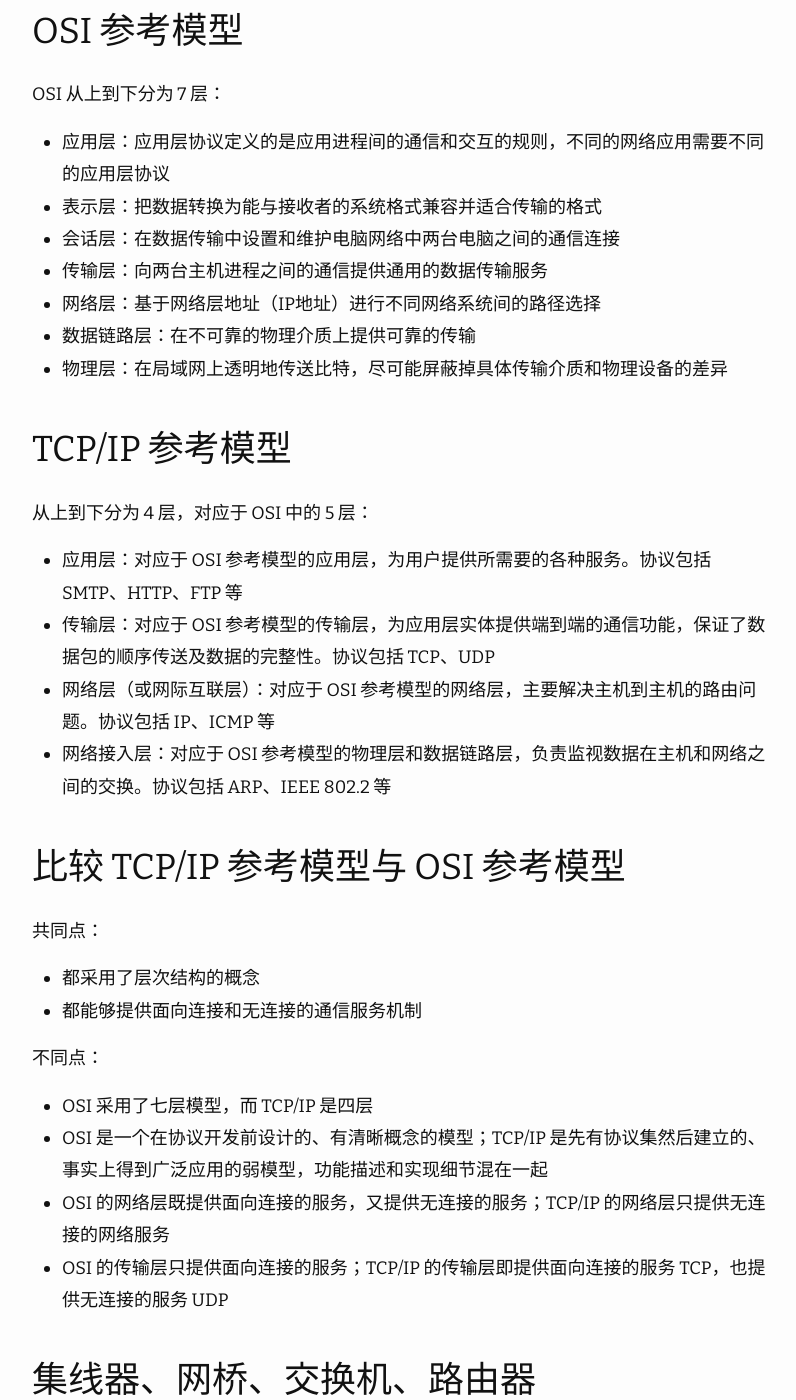
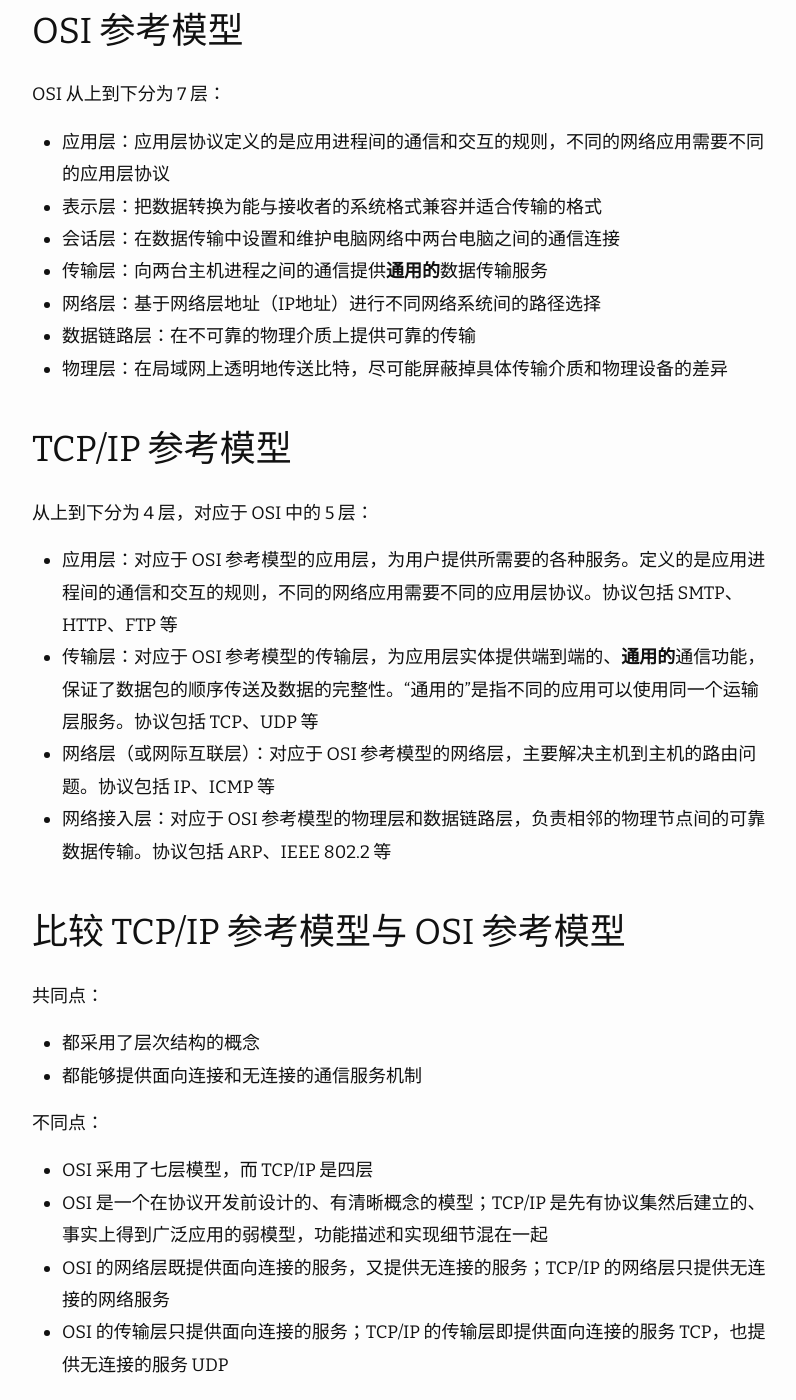
Before and after one commit to imageslr/blog, a Jekyll site: the page built from _posts/2020-07-08-protocol-stack.md, in a window 1280 px wide and 1400 px high, scrolled down 581 px. Shown: the whole window, without its empty margins (238-1034 px from the left). Built offline with Jekyll 4.4.1, drawn with Linux system fonts in a browser that asks for light colours; nearby versions of some CDN libraries; comment, search, counter and statistics services are not loaded.

Commit message:
update post

```diff
--- a/_posts/2020-07-08-protocol-stack.md
+++ b/_posts/2020-07-08-protocol-stack.md
@@ -11,17 +11,17 @@ OSI 从上到下分为 7 层：
 * 应用层：应用层协议定义的是应用进程间的通信和交互的规则，不同的网络应用需要不同的应用层协议
 * 表示层：把数据转换为能与接收者的系统格式兼容并适合传输的格式
 * 会话层：在数据传输中设置和维护电脑网络中两台电脑之间的通信连接
-* 传输层：向两台主机进程之间的通信提供通用的数据传输服务
+* 传输层：向两台主机进程之间的通信提供**通用的**数据传输服务
 * 网络层：基于网络层地址（IP地址）进行不同网络系统间的路径选择
 * 数据链路层：在不可靠的物理介质上提供可靠的传输
 * 物理层：在局域网上透明地传送比特，尽可能屏蔽掉具体传输介质和物理设备的差异
 
 ## TCP/IP 参考模型
 从上到下分为 4 层，对应于 OSI 中的 5 层：
-* 应用层：对应于 OSI 参考模型的应用层，为用户提供所需要的各种服务。协议包括 SMTP、HTTP、FTP 等
-* 传输层：对应于 OSI 参考模型的传输层，为应用层实体提供端到端的通信功能，保证了数据包的顺序传送及数据的完整性。协议包括 TCP、UDP
+* 应用层：对应于 OSI 参考模型的应用层，为用户提供所需要的各种服务。定义的是应用进程间的通信和交互的规则，不同的网络应用需要不同的应用层协议。协议包括 SMTP、HTTP、FTP 等
+* 传输层：对应于 OSI 参考模型的传输层，为应用层实体提供端到端的、**通用的**通信功能，保证了数据包的顺序传送及数据的完整性。“通用的”是指不同的应用可以使用同一个运输层服务。协议包括 TCP、UDP 等
 * 网络层（或网际互联层）：对应于 OSI 参考模型的网络层，主要解决主机到主机的路由问题。协议包括 IP、ICMP 等
-* 网络接入层：对应于 OSI 参考模型的物理层和数据链路层，负责监视数据在主机和网络之间的交换。协议包括 ARP、IEEE 802.2 等
+* 网络接入层：对应于 OSI 参考模型的物理层和数据链路层，负责相邻的物理节点间的可靠数据传输。协议包括 ARP、IEEE 802.2 等
 
 ## 比较 TCP/IP 参考模型与 OSI 参考模型
 共同点：
```
Also changed, not shown: _drafts/2020-04-18-linux-files.md (deleted, +0 -8 lines), _drafts/2020-05-01-copy-on-write.md (+5 -0 lines), _drafts/2020-06-21-minimum-number-of-shots.md (deleted, +0 -8 lines), _drafts/2020-07-10-trap-interrupt-exception.md (added, +22 -0 lines), _posts/2020-07-08-process-schedule.md (+2 -0 lines), _posts/2020-07-08-tcp-shake-wave.md (+14 -12 lines).
